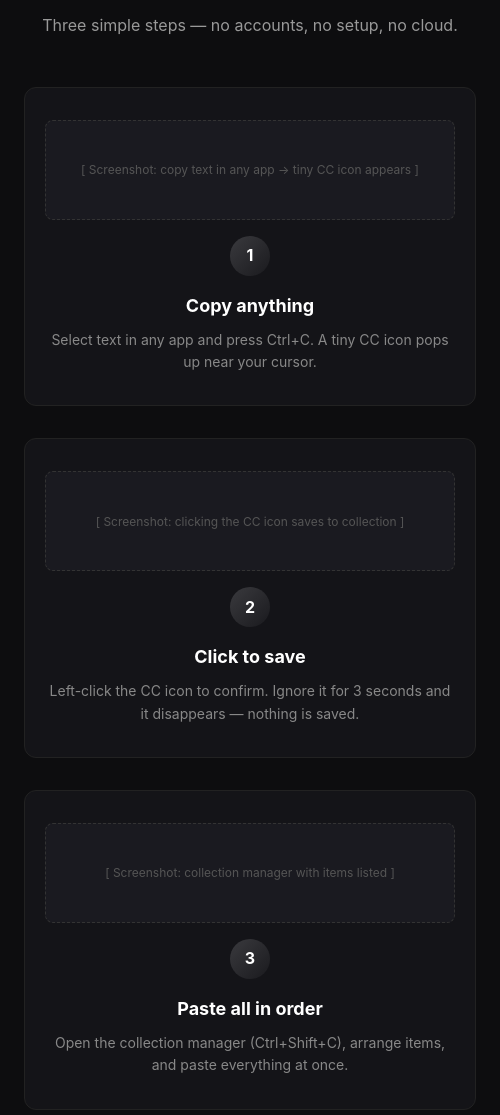
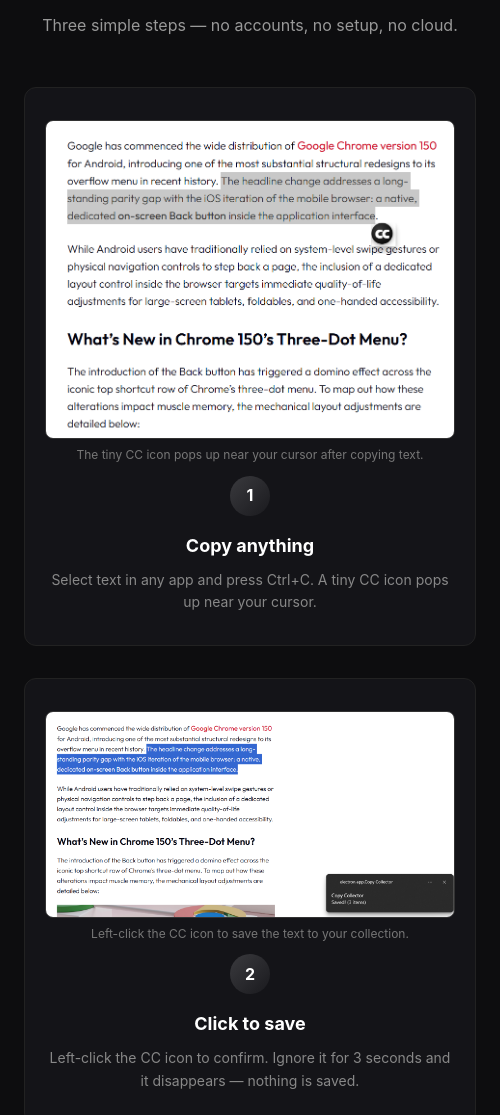
Before and after one commit to nihalusaidh/Copy-Collector, an Electron app: page landing/index.html in a window 500 px wide. Shown: the part 530-1645 px from the top of the page. Drawn offline with Linux system fonts and the light colour scheme.

Commit message:
Add real screenshots to landing page with captions

```diff
--- a/landing/index.html
+++ b/landing/index.html
@@ -34,7 +34,9 @@ a:hover { text-decoration: underline; }
 .step-num { width: 40px; height: 40px; border-radius: 50%; background: linear-gradient(135deg, #3a3a3e, #1a1a1e); display: flex; align-items: center; justify-content: center; margin: 0 auto 16px; font-weight: 700; font-size: 16px; color: #fff; }
 .step h3 { font-size: 18px; margin-bottom: 8px; color: #fff; }
 .step p { font-size: 14px; color: #888; }
-.step .ill { width: 100%; height: 100px; margin-bottom: 16px; display: flex; align-items: center; justify-content: center; }
+.step .ill { width: 100%; margin-bottom: 12px; display: flex; flex-direction: column; align-items: center; }
+.step .ill img { width: 100%; border-radius: 8px; border: 1px solid #333; }
+.step .ill .caption { font-size: 12px; color: #777; margin-top: 8px; line-height: 1.4; text-align: center; }
 
 /* Features */
 .features { display: grid; grid-template-columns: repeat(2, 1fr); gap: 16px; }
@@ -57,8 +59,6 @@ a:hover { text-decoration: underline; }
 .footer { text-align: center; padding: 40px 0; border-top: 1px solid #222; color: #555; font-size: 14px; }
 .footer a { color: #777; }
 
-/* Placeholder illustration boxes */
-.ill-placeholder { background: #1a1a20; border: 1px dashed #333; border-radius: 8px; color: #555; font-size: 12px; display: flex; align-items: center; justify-content: center; width: 100%; height: 100px; text-align: center; padding: 8px; }
 
 @media (max-width: 700px) {
   .steps { grid-template-columns: 1fr; }
@@ -106,19 +106,28 @@ a:hover { text-decoration: underline; }
     <p class="section-sub">Three simple steps — no accounts, no setup, no cloud.</p>
     <div class="steps">
       <div class="step">
-        <div class="ill"><div class="ill-placeholder">[ Screenshot: copy text in any app → tiny CC icon appears ]</div></div>
+        <div class="ill">
+          <img src="screenshots/step1.png" alt="CC icon appearing after copying text">
+          <div class="caption">The tiny CC icon pops up near your cursor after copying text.</div>
+        </div>
         <div class="step-num">1</div>
         <h3>Copy anything</h3>
         <p>Select text in any app and press Ctrl+C. A tiny CC icon pops up near your cursor.</p>
       </div>
       <div class="step">
-        <div class="ill"><div class="ill-placeholder">[ Screenshot: clicking the CC icon saves to collection ]</div></div>
+        <div class="ill">
+          <img src="screenshots/step2.png" alt="Clicking the CC icon to save">
+          <div class="caption">Left-click the CC icon to save the text to your collection.</div>
+        </div>
         <div class="step-num">2</div>
         <h3>Click to save</h3>
         <p>Left-click the CC icon to confirm. Ignore it for 3 seconds and it disappears — nothing is saved.</p>
       </div>
       <div class="step">
-        <div class="ill"><div class="ill-placeholder">[ Screenshot: collection manager with items listed ]</div></div>
+        <div class="ill">
+          <img src="screenshots/step3.png" alt="Collection manager with saved items">
+          <div class="caption">All saved items appear in the collection manager, ready to reorder and paste.</div>
+        </div>
         <div class="step-num">3</div>
         <h3>Paste all in order</h3>
         <p>Open the collection manager (Ctrl+Shift+C), arrange items, and paste everything at once.</p>
```
Also changed, not shown: landing/screenshots/step1.png (added), landing/screenshots/step2.png (added), landing/screenshots/step3.png (added).
